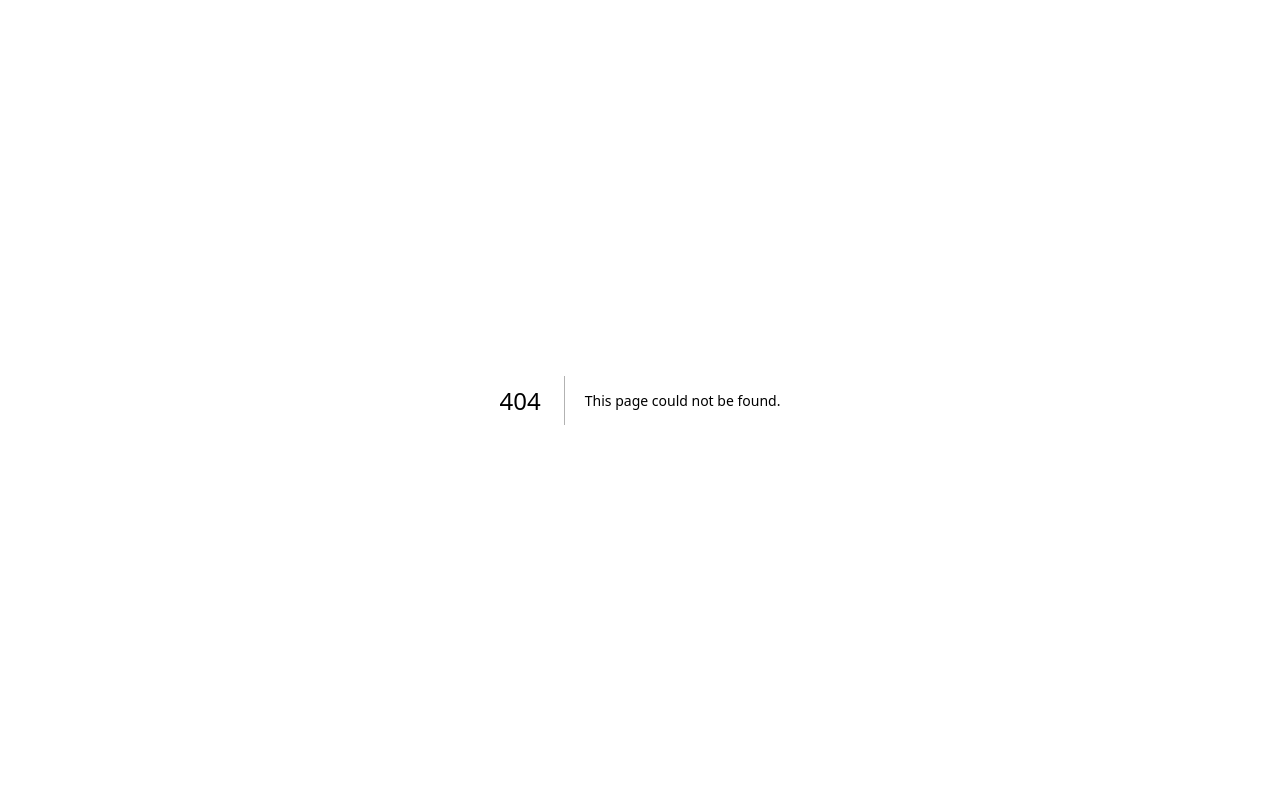
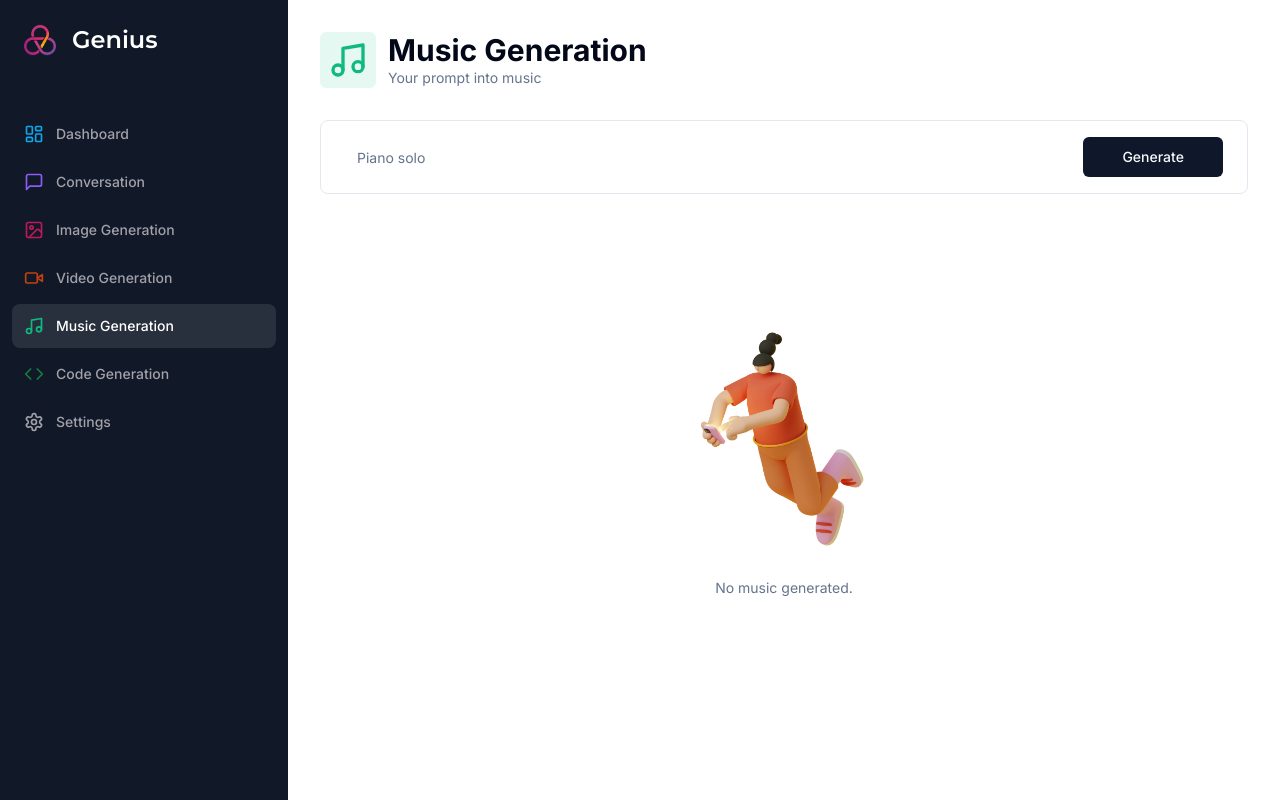
Before and after one commit to ggalmeida1/ai-saas, a Next.js app: page /music in a window 1280 px wide. Before the commit this address had no page. Built offline with nearby package versions, Linux system fonts and the light colour scheme.

Commit message:
Music generation feature

```diff
--- /dev/null
+++ b/app/(dashboard)/(routes)/music/constants.ts
@@ -0,0 +1,7 @@
+import * as z from "zod";
+
+export const formSchema = z.object({
+  prompt: z.string().min(1, {
+    message: "Prompt is required",
+  }),
+});
--- /dev/null
+++ b/app/(dashboard)/(routes)/music/page.tsx
@@ -0,0 +1,107 @@
+"use client";
+
+import { useState } from 'react';
+import axios from 'axios'
+import { useForm } from "react-hook-form";
+import { formSchema } from "./constants";
+import * as z from "zod";
+import { zodResolver } from "@hookform/resolvers/zod";
+import { useRouter } from 'next/navigation';
+
+import { Heading } from "@/components/heading";
+import { Empty } from '@/components/empty';
+import { Loader } from '@/components/loader';
+import { Input } from "@/components/ui/input";
+import { Button } from '@/components/ui/button';
+import { Form, FormControl, FormField, FormItem } from "@/components/ui/form";
+
+import { Music } from "lucide-react";
+
+const MusicPage = () => {
+  const router = useRouter()
+  const [music, setMusic] = useState<string>()
+  const form = useForm<z.infer<typeof formSchema>>({
+    resolver: zodResolver(formSchema),
+    defaultValues: {
+      prompt: "",
+    },
+  });
+
+  const isLoading = form.formState.isSubmitting;
+
+  const onSubmit = async (values: z.infer<typeof formSchema>) => {
+    try {
+      setMusic(undefined)
+
+      const response = await axios.post('/api/music', values)
+      setMusic(response.data.audio)
+      form.reset()
+    } catch (error: any) {
+      //TO-DO: Open Pro Modal
+      console.log(error)
+    } finally {
+      router.refresh()
+    }
+  };
+
+  return (
+    <div>
+      <Heading
+        title="Music Generation"
+        description="Your prompt into music"
+        icon={Music}
+        iconColor="text-emerald-500"
+        bgColor="bg-emerald-500/10"
+      />
+      <div className="px-4 lg:px-8">
+        <div>
+          <Form {...form}>
+            <form
+              onSubmit={form.handleSubmit(onSubmit)}
+              className="rounded-lg border w-full p-4 px-3 md:px-6 focus-within:shadow-sm grid grid-cols-12 gap-2"
+            >
+              <FormField
+                name="prompt"
+                render={({ field }) => (
+                  <FormItem className="col-span-12 lg:col-span-10">
+                    <FormControl className="m-0 o-0">
+                      <Input
+                        className="border-0 outline-none focus-visible:ring-0 focus-visible:ring-transparent"
+                        disabled={isLoading}
+                        placeholder="Piano solo"
+                        {...field}
+                      />
+                    </FormControl>
+                  </FormItem>
+                )}
+              />
+              <Button
+                className="col-span-12 lg:col-span-2 w-full"
+                disabled={isLoading}
+              >
+                Generate
+              </Button>
+            </form>
+          </Form>
+        </div>
+        <div className="space-y-4 mt-4">
+          {isLoading && (
+            <div className="p-8 rounded-lg w-full flex items-center justify-center bg-muted">
+              <Loader />
+            </div>
+          )}
+          {!music && !isLoading && (
+            <Empty label="No music generated." />
+          )}
+          { music && (
+            <audio controls className='w-full mt-8'>
+              <source src={music} />
+            </audio>
+          )}
+        </div>
+      </div>
+    </div>
+  );
+};
+
+export default MusicPage;
--- /dev/null
+++ b/app/api/music/route.ts
@@ -0,0 +1,37 @@
+import { auth } from '@clerk/nextjs'
+import { NextResponse } from 'next/server'
+import Replicate from 'replicate'
+
+const replicate = new Replicate({
+  auth: process.env.REPLICATE_API_TOKEN!
+})
+
+export async function POST(req: Request) {
+  try {
+    const { userId } = auth()
+    const body = await req.json()
+    const { prompt } = body
+
+    if (!userId) {
+      return new NextResponse('Unauthorized', { status: 401 })
+    }
+
+    if (!prompt) {
+      return new NextResponse('Prompt is required', { status: 400 })
+    }
+
+    const response = await replicate.run(
+      "riffusion/riffusion:8cf61ea6c56afd61d8f5b9ffd14d7c216c0a93844ce2d82ac1c9ecc9c7f24e05",
+      {
+        input: {
+          prompt_a: prompt,
+        },
+      }
+    )
+
+    return NextResponse.json(response)
+  } catch (error) {
+    console.log('[MUSIC ERROR]', error)
+    return new NextResponse("Internal Eror", { status: 500 })
+  }
+}
--- a/package.json
+++ b/package.json
@@ -32,6 +32,7 @@
     "react-dom": "18.2.0",
     "react-hook-form": "7.45.4",
     "react-markdown": "^8.0.7",
+    "replicate": "^0.16.1",
     "tailwind-merge": "1.14.0",
     "tailwindcss": "3.3.3",
     "tailwindcss-animate": "1.0.6",
```
Also changed, not shown: 1 other file (tests, documents, lock files or other folders).
